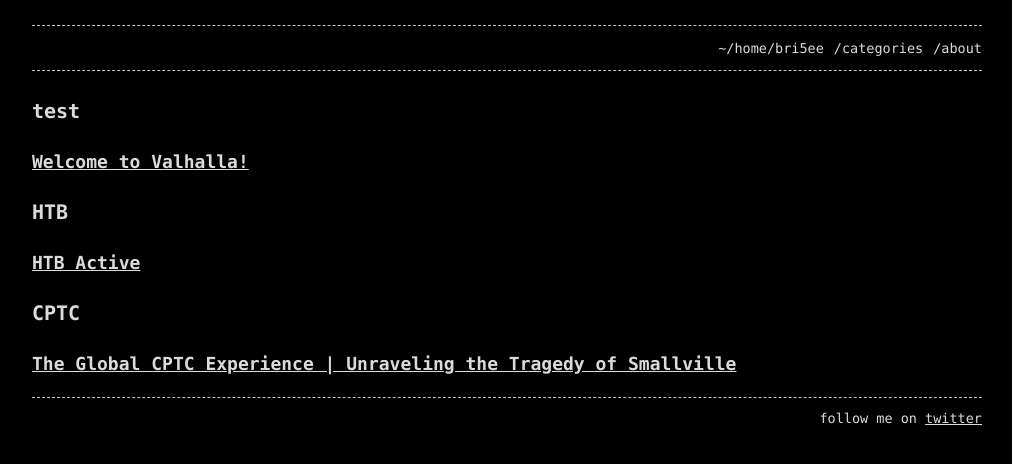
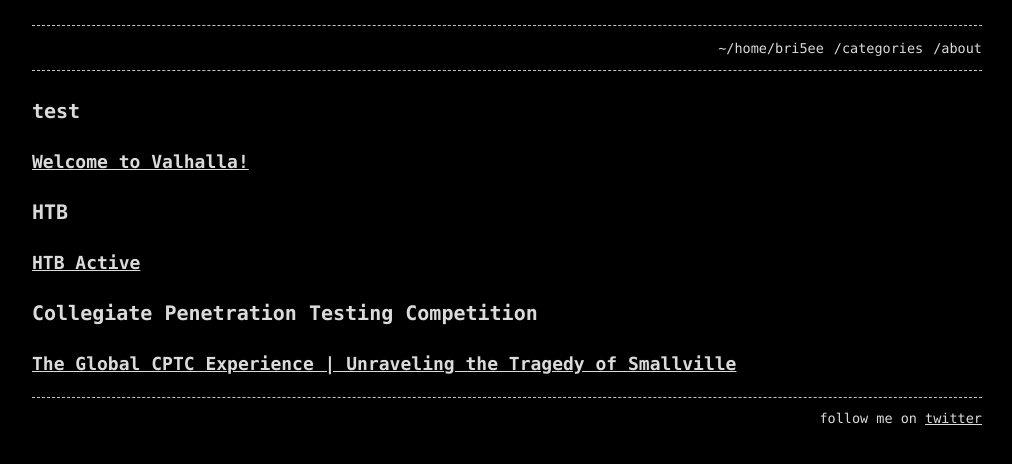
Before and after one commit to notbricey/brisee.github.io, a Jekyll site: the page built from categories.html, in a window 1280 px wide. Shown: the top 464 px of the page, without its empty margins (133-1145 px from the left). Built offline with Jekyll 4.4.1, drawn with Linux system fonts in a browser that asks for light colours.

Commit message:
Update 2021-01-18-cptc-experience.md

```diff
--- a/_posts/2021-01-18-cptc-experience.md
+++ b/_posts/2021-01-18-cptc-experience.md
@@ -2,7 +2,7 @@
 layout: post
 title: The Global CPTC Experience | Unraveling the Tragedy of Smallville
 modified: 2021-01-18
-categories: [CPTC]
+categories: [Collegiate Penetration Testing Competition]
 toc: true
 ---
 
```
